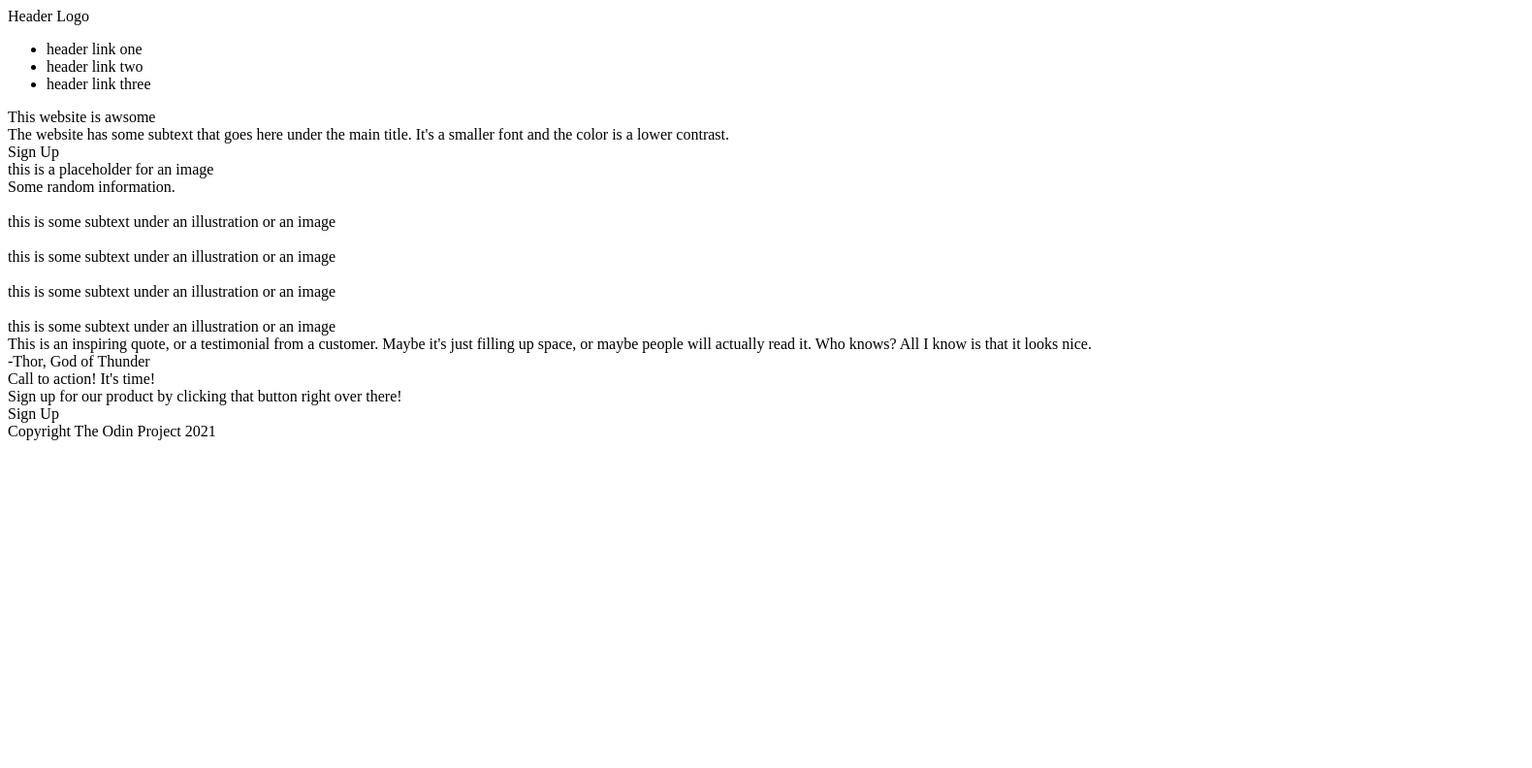
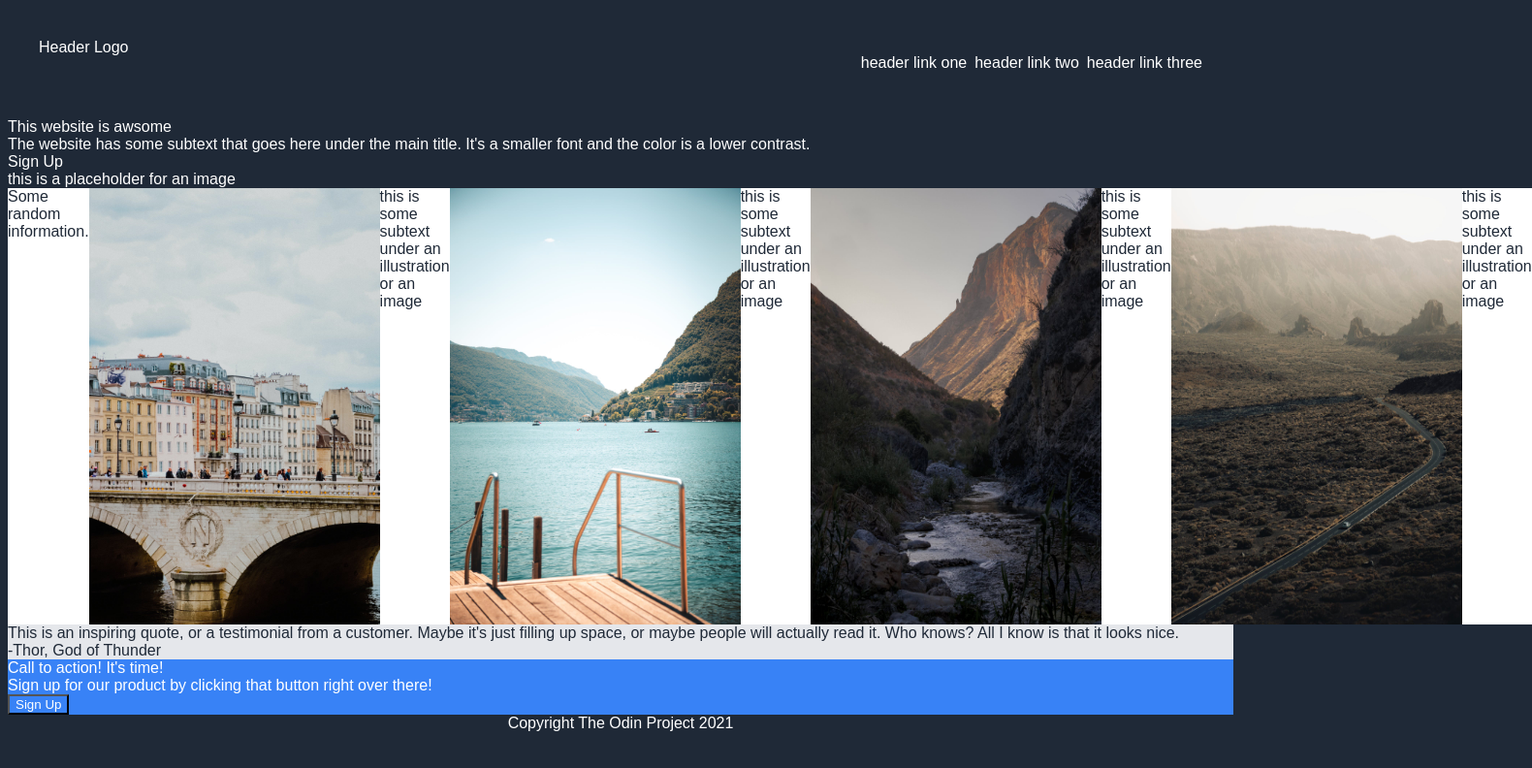
Before and after one commit to CarbGoblin/odin-website, a plain HTML site: page index.html in a window 1280 px wide. Shown: the whole page at 97% size, 1580 px wide, since content can reach past the window. Drawn offline with Linux system fonts and the light colour scheme.

Commit message:
add images and begin styling

```diff
--- a/index.html
+++ b/index.html
@@ -4,18 +4,17 @@
     <meta charset="UTF-8">
     <meta http-equiv="X-UA-Compatible" content="IE=edge">
     <meta name="viewport" content="width=device-width, initial-scale=1.0">
+    <link rel="stylesheet" href="style.css">
     <title>Homepage</title>
 </head>
 <body>
     <div class="header">
         Header Logo
-        <div class="header links">
-            <ul>
-                <li>header link one</li>
-                <li>header link two</li>
-                <li>header link three</li>
-            </ul>
-        </div>
+        <ul>
+            <li>header link one</li>
+            <li>header link two</li>
+            <li>header link three</li>
+        </ul>
     </div>
     <div class="hero">
         This website is awsome
@@ -32,19 +31,19 @@
     <div class="main">
         Some random information.
         <div class=" main pics">
-            <img>
+            <img src="./images/city.jpeg">
             <div class="text">
                 this is some subtext under an illustration or an image
             </div>
-            <img>
+            <img src="./images/Island.jpeg">
             <div class="text">
                 this is some subtext under an illustration or an image
             </div>
-            <img>
+            <img src="./images/mountains.jpeg">
             <div class="text">
                 this is some subtext under an illustration or an image
             </div>
-            <img>
+            <img src="./images/roadtrip.jpeg">
             <div class="text">
                 this is some subtext under an illustration or an image
             </div>
@@ -62,7 +61,7 @@
             Sign up for our product by clicking that button right over there!
         </div>
         <div class="call-button">
-            Sign Up
+            <button>Sign Up</button>
         </div>
     </div>
     <div class="footer">
--- a/style.css
+++ b/style.css
@@ -1 +1,54 @@
 /* Stylesheet */
+
+body {
+    font-family: Arial, Helvetica, sans-serif;
+    display: flex;
+    flex-direction: column;
+    background-color: #1F2937;
+    color: white;
+}
+
+img {
+    width: 300px;
+    height: auto;
+}
+
+button {
+    background-color: #3882F6;
+    color: white;
+}
+
+.header{
+    display: flex;
+    justify-content: space-between;
+    margin: 32px;
+}
+
+ul {
+    display: flex;
+    list-style: none;
+    gap: 8px;
+}
+
+.main {
+    background-color: white;
+    color: #1F2937;
+    display: flex;
+}
+
+.quote {
+    background-color: #E5E7EB;
+    color: #1F2937;
+}
+
+.call-to-action {
+    background-color: #3882F6;
+    color: white;
+}
+
+.footer {
+    margin-top: auto;
+    display: flex;
+    justify-content: center;
+    align-items: center;
+}
```
Also changed, not shown: images/Island.jpeg (added), images/city.jpeg (added), images/mountains.jpeg (added), images/roadtrip.jpeg (added).
